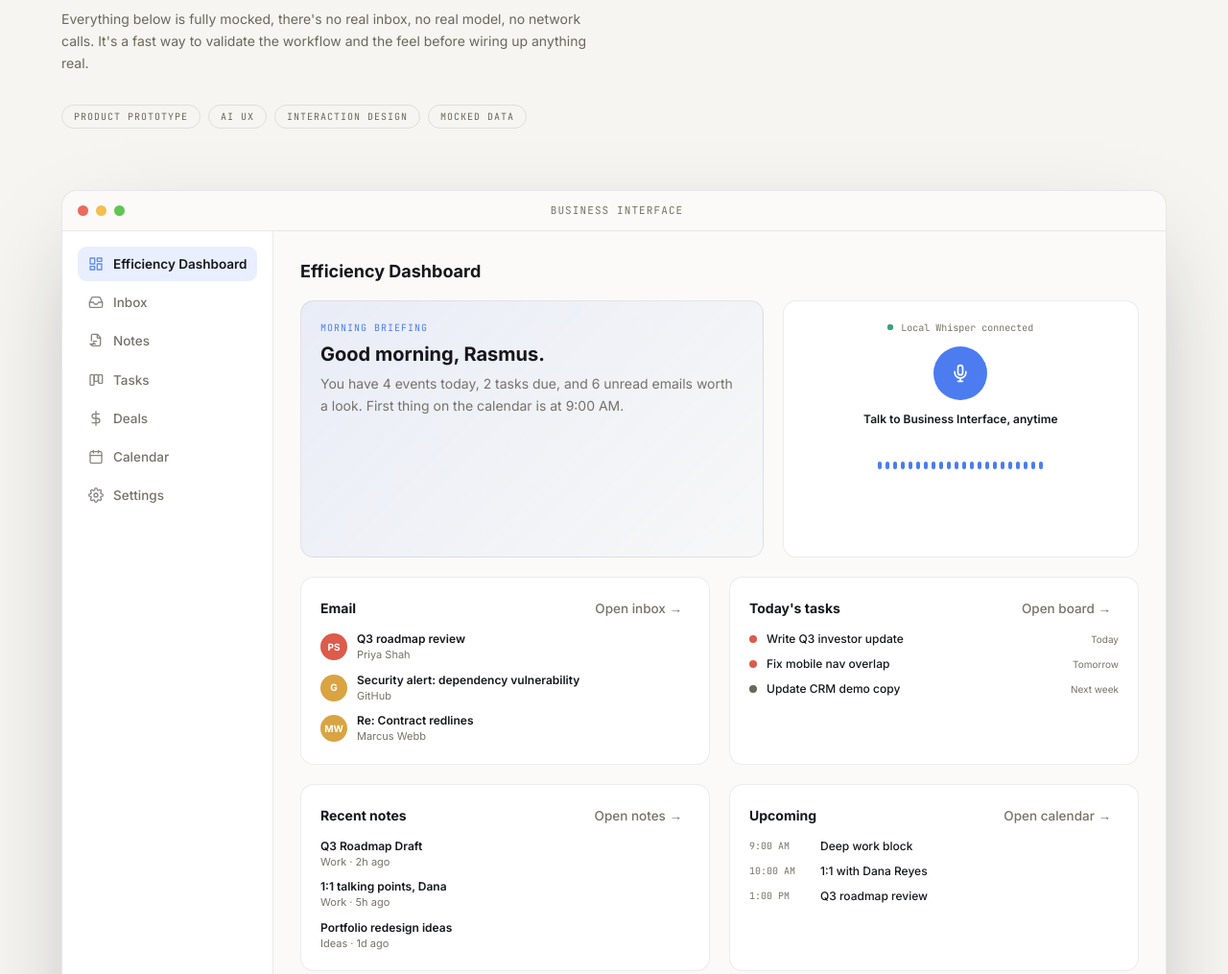
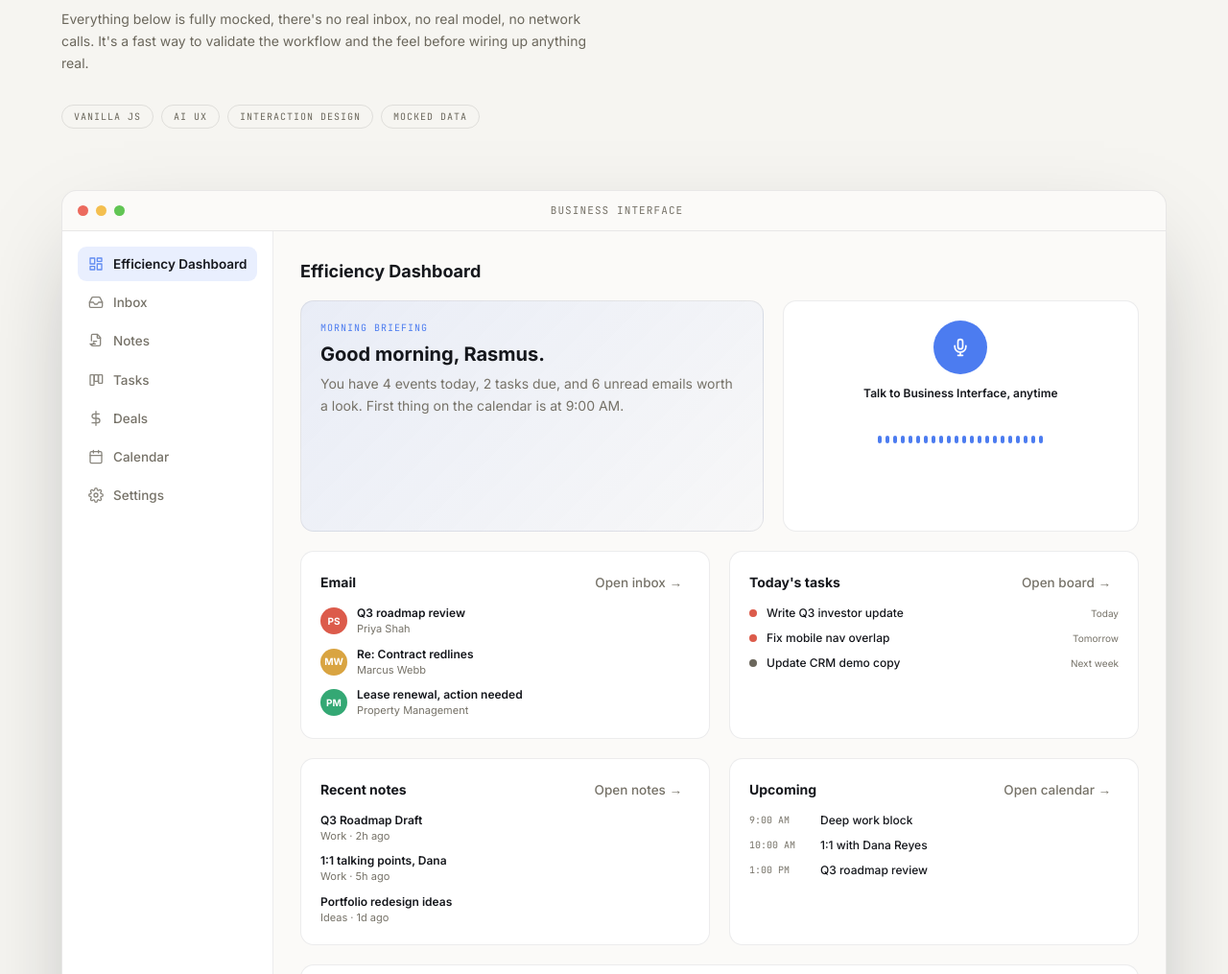
Before and after one commit to rasmusnorkvist/portfolio, a website: page business-interface.html in a window 1280 px wide. Shown: the part 412-1427 px from the top of the page at 96% size. Drawn offline with nearby package versions, Linux system fonts and the light colour scheme; a web font is replaced by a local one.

Commit message:
Rename to business-interface.html, fix nav arrows, sort inbox, rewrite copy
Renames meridian.html to business-interface.html and updates the link
from the portfolio card. Footer "back to portfolio" links now point
left, matching the header. Business Interface and Spotify tag pills
match between their portfolio card and their own page. Removed the
stray "Local Whisper connected" status line. Inbox emails are sorted
by urgency, and draft replies are now distinct per-email responses
instead of one generic template. Updated hero and about copy on the
main page, and removed the redundant "Get in touch" eyebrow label.

Co-Authored-By: Claude Sonnet 5 <noreply@anthropic.com>

```diff
--- a/meridian.html
+++ b/business-interface.html
@@ -454,7 +454,7 @@
         and the feel before wiring up anything real.
       </p>
       <div class="mt-8 flex flex-wrap gap-2 font-mono text-[10px] uppercase tracking-widest text-slate">
-        <span class="rounded-full border border-tagline px-3 py-1">Product Prototype</span>
+        <span class="rounded-full border border-tagline px-3 py-1">Vanilla JS</span>
         <span class="rounded-full border border-tagline px-3 py-1">AI UX</span>
         <span class="rounded-full border border-tagline px-3 py-1">Interaction Design</span>
         <span class="rounded-full border border-tagline px-3 py-1">Mocked Data</span>
@@ -545,10 +545,6 @@
                 </div>
 
                 <div class="app-card p-5 flex flex-col items-center text-center justify-center">
-                  <p class="flex items-center gap-2 font-mono text-[10px] mb-3" style="color: var(--app-muted)">
-                    <span class="relative inline-flex w-1.5 h-1.5"><span class="absolute inset-0 rounded-full" style="background:#34A874" id="voice-status-ping"></span><span class="relative block w-1.5 h-1.5 rounded-full" style="background:#34A874"></span></span>
-                    Local Whisper connected
-                  </p>
                   <button id="mic-btn" type="button" class="relative w-14 h-14 rounded-full flex items-center justify-center mb-3" style="background:#4c7cf0">
                     <span class="mic-ring absolute inset-0 rounded-full" style="background:#4c7cf0; display:none" id="mic-ring"></span>
                     <svg width="20" height="20" viewBox="0 0 24 24" fill="none" stroke="#fff" stroke-width="2" stroke-linecap="round" stroke-linejoin="round"><rect x="9" y="2" width="6" height="12" rx="3"/><path d="M5 10v1a7 7 0 0 0 14 0v-1M12 18v4M9 22h6"/></svg>
@@ -765,7 +761,7 @@
       class="max-w-[1400px] mx-auto px-6 md:px-10 lg:px-16 flex flex-col sm:flex-row items-center justify-between gap-4 font-mono text-[11px] uppercase tracking-widest text-slate"
     >
       <p>&copy; 2026 Rasmus Norkvist</p>
-      <a href="./index.html" class="hover:text-accent transition-colors">Back to portfolio &rarr;</a>
+      <a href="./index.html" class="hover:text-accent transition-colors">&larr; Back to portfolio</a>
     </div>
   </footer>
 
@@ -816,22 +812,24 @@
     };
 
     const emails = [
-      { id: 1, from: "Priya Shah", subject: "Q3 roadmap review", summary: "Wants your feedback on the roadmap doc before Thursday's sync.", importance: "Urgent", time: "9:14 AM", unread: true, action: "reply" },
+      { id: 1, from: "Priya Shah", subject: "Q3 roadmap review", summary: "Wants your feedback on the roadmap doc before Thursday's sync.", importance: "Urgent", time: "9:14 AM", unread: true, action: "reply", reply: "I'll get comments on the roadmap doc to you before Thursday's sync." },
       { id: 2, from: "GitHub", subject: "Security alert: dependency vulnerability", summary: "One dependency in your repo has a known vulnerability, review recommended.", importance: "Important", time: "8:52 AM", unread: true, action: "archive" },
-      { id: 3, from: "Marcus Webb", subject: "Re: Contract redlines", summary: "Sent back redlines on the vendor contract, needs sign-off today.", importance: "Urgent", time: "8:30 AM", unread: true, action: "reply" },
+      { id: 3, from: "Marcus Webb", subject: "Re: Contract redlines", summary: "Sent back redlines on the vendor contract, needs sign-off today.", importance: "Urgent", time: "8:30 AM", unread: true, action: "reply", reply: "reviewing the redlines now, you'll have my sign-off today." },
       { id: 4, from: "Stripe", subject: "Your invoice is ready", summary: "October invoice for $128.00 has been generated.", importance: "FYI", time: "7:58 AM", unread: false, action: "archive" },
-      { id: 5, from: "Dana Reyes", subject: "Lunch next week?", summary: "Free Tuesday or Wednesday for lunch downtown?", importance: "FYI", time: "Yesterday", unread: true, action: "reply" },
+      { id: 5, from: "Dana Reyes", subject: "Lunch next week?", summary: "Free Tuesday or Wednesday for lunch downtown?", importance: "FYI", time: "Yesterday", unread: true, action: "reply", reply: "Wednesday works better for me, lunch downtown then?" },
       { id: 6, from: "Linear", subject: "3 issues assigned to you", summary: "New issues assigned in the Portfolio Site project.", importance: "Important", time: "Yesterday", unread: false, action: "archive" },
-      { id: 7, from: "Coach Kim", subject: "Great session today", summary: "Notes from today's session and homework for next week.", importance: "FYI", time: "Yesterday", unread: false, action: "reply" },
-      { id: 8, from: "Hana Ito", subject: "Intro: Sofia <> Rasmus", summary: "Making an introduction, Sofia is looking for engineering advice.", importance: "Important", time: "Mon", unread: true, action: "reply" },
+      { id: 7, from: "Coach Kim", subject: "Great session today", summary: "Notes from today's session and homework for next week.", importance: "FYI", time: "Yesterday", unread: false, action: "reply", reply: "thanks, I'll go through the homework before next week's session." },
+      { id: 8, from: "Hana Ito", subject: "Intro: Sofia <> Rasmus", summary: "Making an introduction, Sofia is looking for engineering advice.", importance: "Important", time: "Mon", unread: true, action: "reply", reply: "thanks for the intro, happy to chat with Sofia, I'll reach out directly." },
       { id: 9, from: "Vercel", subject: "Deployment succeeded", summary: "Production deployment of portfolio-website succeeded.", importance: "FYI", time: "Mon", unread: false, action: "archive" },
-      { id: 10, from: "Property Management", subject: "Lease renewal, action needed", summary: "Lease renewal decision needed by end of month.", importance: "Urgent", time: "Mon", unread: true, action: "reply" },
-      { id: 11, from: "Talia Brooks", subject: "Are you open to new roles?", summary: "Reaching out about a Staff Engineer opening.", importance: "FYI", time: "Sun", unread: false, action: "reply" },
+      { id: 10, from: "Property Management", subject: "Lease renewal, action needed", summary: "Lease renewal decision needed by end of month.", importance: "Urgent", time: "Mon", unread: true, action: "reply", reply: "I'll have a decision on the renewal to you before end of month." },
+      { id: 11, from: "Talia Brooks", subject: "Are you open to new roles?", summary: "Reaching out about a Staff Engineer opening.", importance: "FYI", time: "Sun", unread: false, action: "reply", reply: "appreciate you thinking of me, I'm not looking right now but let's stay in touch." },
       { id: 12, from: "Bank Alert", subject: "Unusual sign-in detected", summary: "New sign-in from an unrecognized device, verify it was you.", importance: "Urgent", time: "Sun", unread: false, action: "archive" },
       { id: 13, from: "Stratechery", subject: "Weekly update", summary: "This week: platform economics and the AI stack.", importance: "FYI", time: "Sat", unread: false, action: "archive" },
-      { id: 14, from: "Jordan Alvarez", subject: "Feedback on the CRM demo", summary: "Loved the pipeline view, one note on the mobile layout.", importance: "Important", time: "Fri", unread: false, action: "reply" },
+      { id: 14, from: "Jordan Alvarez", subject: "Feedback on the CRM demo", summary: "Loved the pipeline view, one note on the mobile layout.", importance: "Important", time: "Fri", unread: false, action: "reply", reply: "glad the pipeline view landed well, I'll take a look at the mobile layout issue." },
       { id: 15, from: "Calendar", subject: "Reminder: 1:1 with Dana tomorrow", summary: "Your 1:1 is scheduled for 10:00 AM.", importance: "FYI", time: "Fri", unread: false, action: "calendar" },
     ];
+    const IMPORTANCE_RANK = { Urgent: 0, Important: 1, FYI: 2 };
+    emails.sort((a, b) => IMPORTANCE_RANK[a.importance] - IMPORTANCE_RANK[b.importance]);
 
     const DEAL_STAGES = ["Prospecting", "Qualified", "Negotiation", "Closed Won"];
     let deals = [
@@ -1037,7 +1035,7 @@
           setTimeout(() => {
             area.innerHTML =
               `<p class="font-mono text-[10px] uppercase tracking-widest mb-1.5" style="color:#4c7cf0">AI-drafted reply</p>` +
-              `<p>Hi ${esc(email.from.split(" ")[0])}, thanks for the note on "${esc(email.subject)}", I'll take a look and get back to you shortly.</p>` +
+              `<p>Hi ${esc(email.from.split(" ")[0])}, ${esc(email.reply)}</p>` +
               `<div class="mt-2 flex gap-2"><button class="text-[11px] font-semibold" style="color:#4c7cf0">Copy</button><button class="text-[11px] font-semibold" style="color:var(--app-muted)">Regenerate</button></div>`;
           }, 550);
         })
```
Also changed, not shown: index.html (+10 -8 lines), music-alt.html (+1 -1 lines), music.html (+1 -1 lines).
